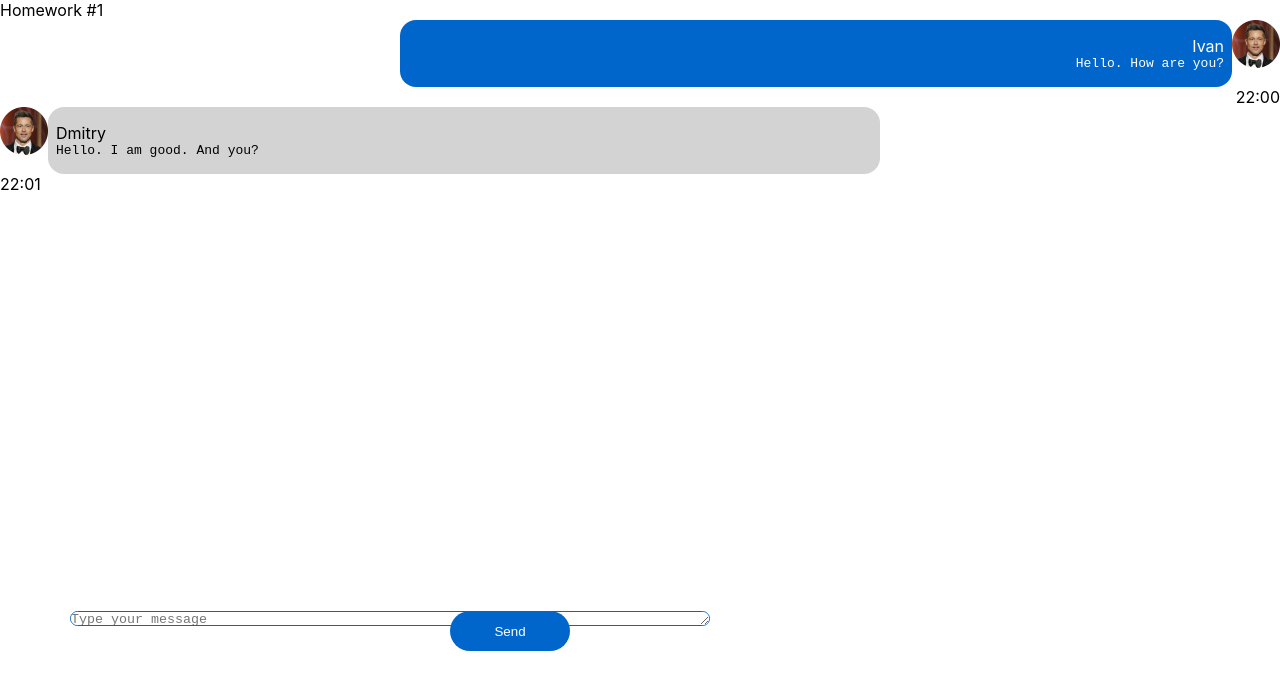
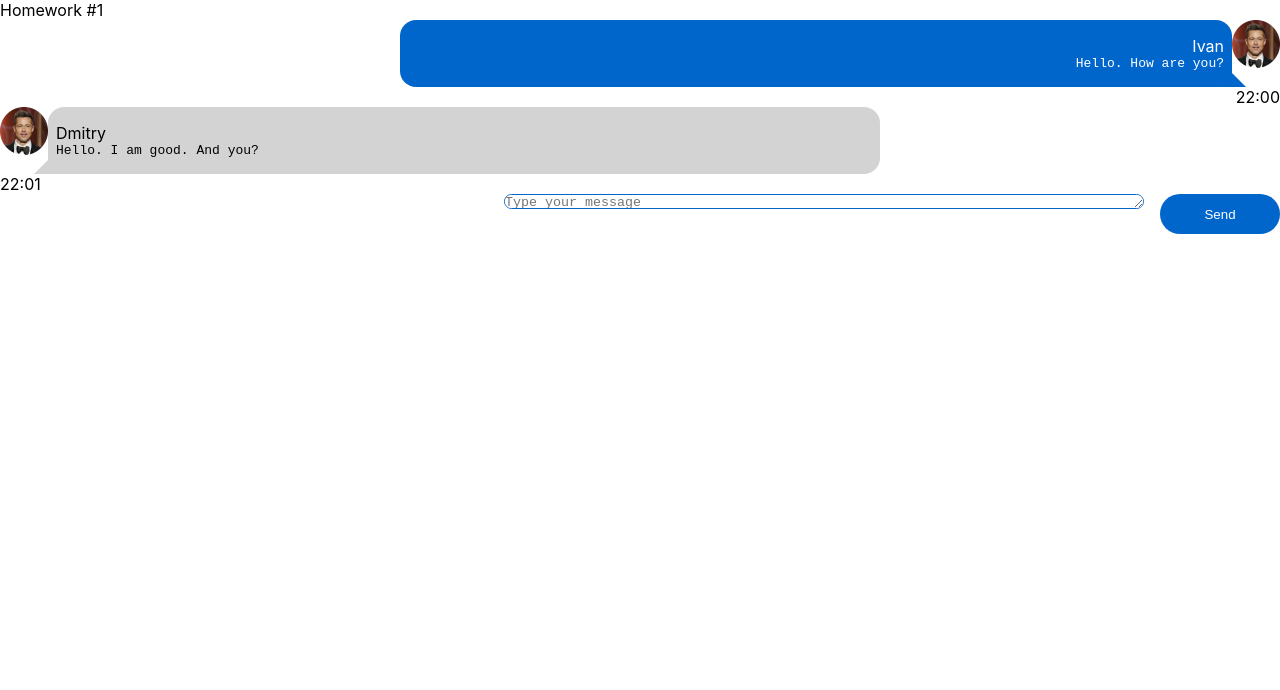
Before and after one commit to dnkdev1/hws2-master, a React (Create React App) app: page / in a window 1280 px wide. Shown: the top 690 px of the page. Built offline with nearby package versions, Linux system fonts and the light colour scheme.

Commit message:
finish hw01

```diff
--- a/src/s2-homeworks/hw01/friend-message/FriendMessage.module.css
+++ b/src/s2-homeworks/hw01/friend-message/FriendMessage.module.css
@@ -18,10 +18,20 @@
     width: 65%;
     border-radius: 16px;
     padding: 16px 8px 16px 8px;
+    z-index: 1;
+    position: relative;
 }
 
 .friendText:after {
-
+    content: "";
+    position: absolute;
+    bottom: 0;
+    left: -14px;
+    width: 0;
+    height: 0;
+    border-left: 20px solid transparent;
+    border-right: 10px solid transparent;
+    border-bottom: 20px solid lightgrey;
 }
 
 .friendName {
--- a/src/s2-homeworks/hw01/message-sender/MessageSender.module.css
+++ b/src/s2-homeworks/hw01/message-sender/MessageSender.module.css
@@ -1,5 +1,8 @@
 .sendForm {
     text-align: right;
+    display: flex;
+    gap: 16px;
+    justify-content: flex-end;
 }
 
 .textarea {
@@ -7,9 +10,8 @@
     height: 40px;
     border-radius: 20px;
     border: 1px solid #0066CC;
-    top: 611px;
-    left: 70px;
-    position: absolute;
+
+
     transition: 0.2s;
 }
 
@@ -19,9 +21,8 @@
     border: none;
     border-radius: 20px;
     background-color: #0066CC;
-    top: 611px;
-    left: 450px;
-    position: absolute;
+
+
     color: white;
 }
 
--- a/src/s2-homeworks/hw01/message/Message.module.css
+++ b/src/s2-homeworks/hw01/message/Message.module.css
@@ -1,10 +1,14 @@
 .message {
     text-align: right;
+
+
 }
 
 .imageAndText {
     display: flex;
     flex-direction: row-reverse;
+
+
 }
 
 .imageAndText img {
@@ -18,10 +22,20 @@
     width: 65%;
     border-radius: 16px;
     padding: 16px 8px 16px 8px;
+    z-index: 1;
+    position: relative;
 }
 
 .text:after {
-
+    content: "";
+    position: absolute;
+    bottom: 0;
+    right: -14px;
+    width: 0;
+    height: 0;
+    border-left: 10px solid transparent;
+    border-right: 20px solid transparent;
+    border-bottom: 20px solid #0066CC;
 }
 
 .name {
```
